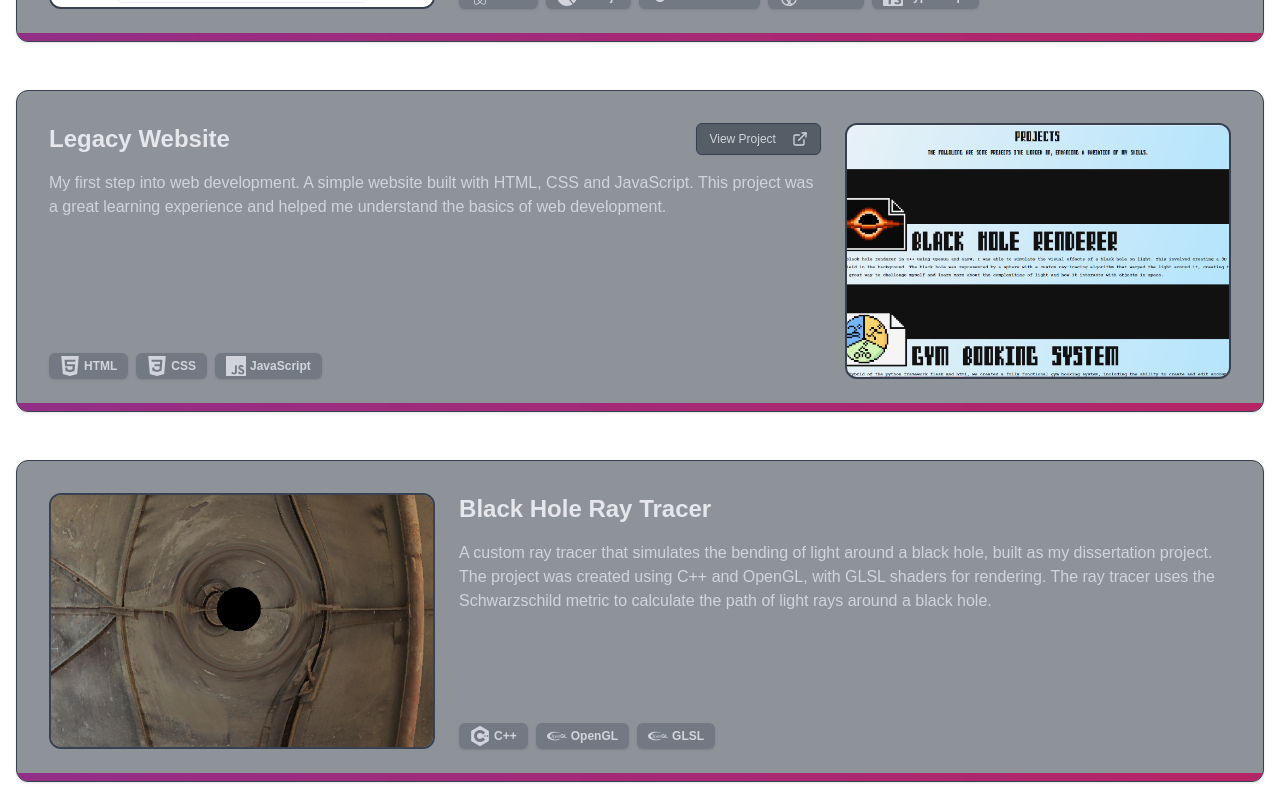
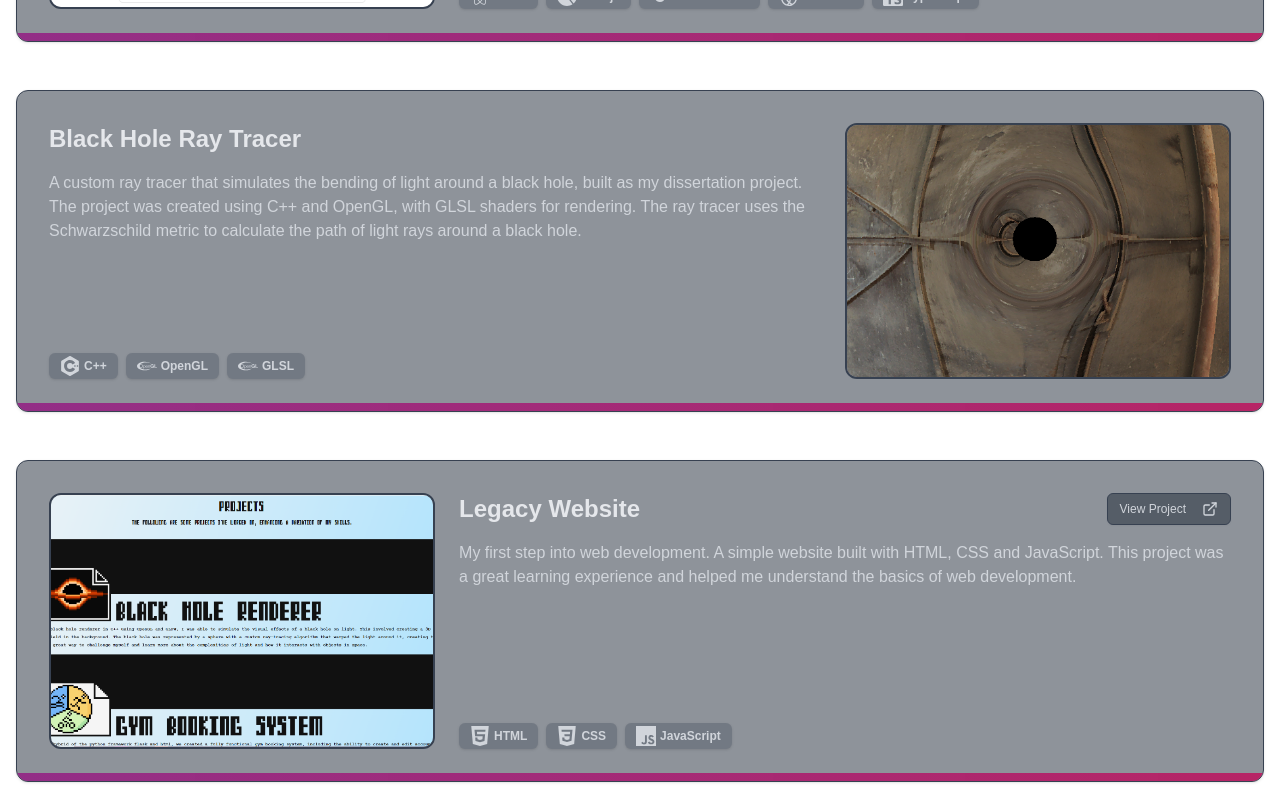
Before and after one commit to TobyFlan/next-website, a Next.js app: page / in a window 1280 px wide. Shown: the part 1580-2380 px from the top of the page. Built offline with nearby package versions, Linux system fonts and the light colour scheme.

Commit message:
fix profile photo change lag issue and removed some unnecessary code

```diff
--- a/src/components/Header.tsx
+++ b/src/components/Header.tsx
@@ -91,7 +91,7 @@ function ProfileSection({ isMobile }: { isMobile: boolean }) {
                             onMouseEnter={() => setIsHovering(true)}
                             onMouseLeave={() => setIsHovering(false)}
                         >
-                            <svg className="absolute w-[180px] h-[180px] -rotate-90 z-20">
+                            <svg className="absolute w-[180px] h-[180px] -rotate-90 z-30">
                                 <defs>
                                     <linearGradient id="gradient" x1="0%" y1="0%" x2="100%" y2="100%">
                                         <stop offset="0%" stopColor="rgba(75, 0, 130, 0.8)" />
@@ -113,7 +113,16 @@ function ProfileSection({ isMobile }: { isMobile: boolean }) {
                                 />
                             </svg>
                             <Avatar className="w-40 h-40 transition-all duration-300 ease-in-out">
-                                <AvatarImage src={altImage ? "/profile-pic-alt.jpg" : "/profile-pic.jpg"} alt="Toby Flanagan" className="object-cover" />
+                                <AvatarImage
+                                    src="/profile-pic.jpg"
+                                    alt="Toby Flanagan"
+                                    className={`object-cover absolute inset-0 transition-opacity duration-300 ease-in-out ${altImage ? 'opacity-0' : 'opacity-100'}`}
+                                />
+                                <AvatarImage
+                                    src="/profile-pic-alt.jpg"
+                                    alt="Toby Flanagan"
+                                    className={`object-cover absolute inset-0 transition-opacity duration-300 ease-in-out ${altImage ? 'opacity-100' : 'opacity-0'}`}
+                                />
                                 <AvatarFallback>TF</AvatarFallback>
                             </Avatar>
                         </Card>
--- a/src/components/ProjectsSection.tsx
+++ b/src/components/ProjectsSection.tsx
@@ -31,6 +31,21 @@ export default function ProjectsSection() {
           link: "https://blog-app-psi-ashy.vercel.app/"
         },
         {
+            title: "Black Hole Ray Tracer",
+            description: `
+                A custom ray tracer that simulates the bending of light around a black hole, built as my
+                dissertation project. The project was created using C++ and OpenGL, with GLSL shaders for
+                rendering. The ray tracer uses the Schwarzschild metric to calculate the path of light
+                rays around a black hole.
+            `,
+            image: "/raytrace_project.png",
+            technologies: [
+                {name:"C++", icon: SiCplusplus},
+                {name:"OpenGL", icon: SiOpengl},
+                {name:"GLSL", icon: SiOpengl}
+            ]
+        },
+        {
             title: "Legacy Website",
             description: `
                 My first step into web development. A simple website built with HTML, CSS and JavaScript.
@@ -44,21 +59,6 @@ export default function ProjectsSection() {
             ],
             link: "https://tobyflan.github.io/"
         },
-        {
-            title: "Black Hole Ray Tracer",
-            description: `
-                A custom ray tracer that simulates the bending of light around a black hole, built as my
-                dissertation project. The project was created using C++ and OpenGL, with GLSL shaders for
-                rendering. The ray tracer uses the Schwarzschild metric to calculate the path of light
-                rays around a black hole.
-            `,
-            image: "/raytrace_project.png",
-            technologies: [
-                {name:"C++", icon: SiCplusplus},
-                {name:"OpenGL", icon: SiOpengl},
-                {name:"GLSL", icon: SiOpengl}
-            ]
-        }
 
     ];
 
--- a/src/components/TechSection.tsx
+++ b/src/components/TechSection.tsx
@@ -2,7 +2,6 @@
 
 import { useEffect, useState } from 'react';
 import { Card, CardContent } from "./ui/card";
-import Image from 'next/image';
 
 import {
   SiJavascript, SiPython, SiCplusplus, SiC, SiHtml5, SiCss3,
```
